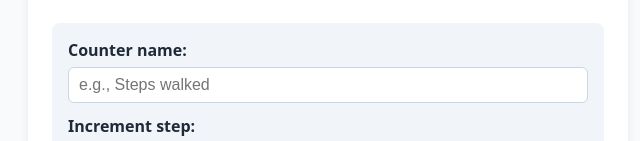
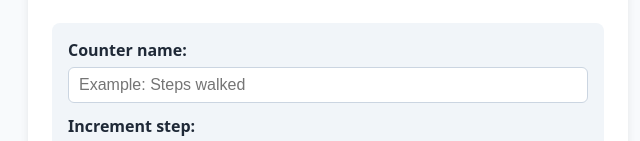
Before and after one commit to yellowlab44/Counter-To-Do-List-React-App-Week-7-Project, a React (Vite) app: page / in a window 1280 px wide. Shown: the part 130-271 px from the top of the page, without its empty margins (312-952 px from the left). Built offline with nearby package versions, Linux system fonts and the light colour scheme.

Commit message:
changed placeholder text

```diff
--- a/src/components/NewCounterForm.jsx
+++ b/src/components/NewCounterForm.jsx
@@ -42,7 +42,7 @@ export default function NewCounterForm({ onAdd }) {
           id="counterName"
           className="input"
           type="text"
-          placeholder="e.g., Steps walked"
+          placeholder="Example: Steps walked"
           value={name}
           onChange={(e) => setName(e.target.value)}
         />
```
